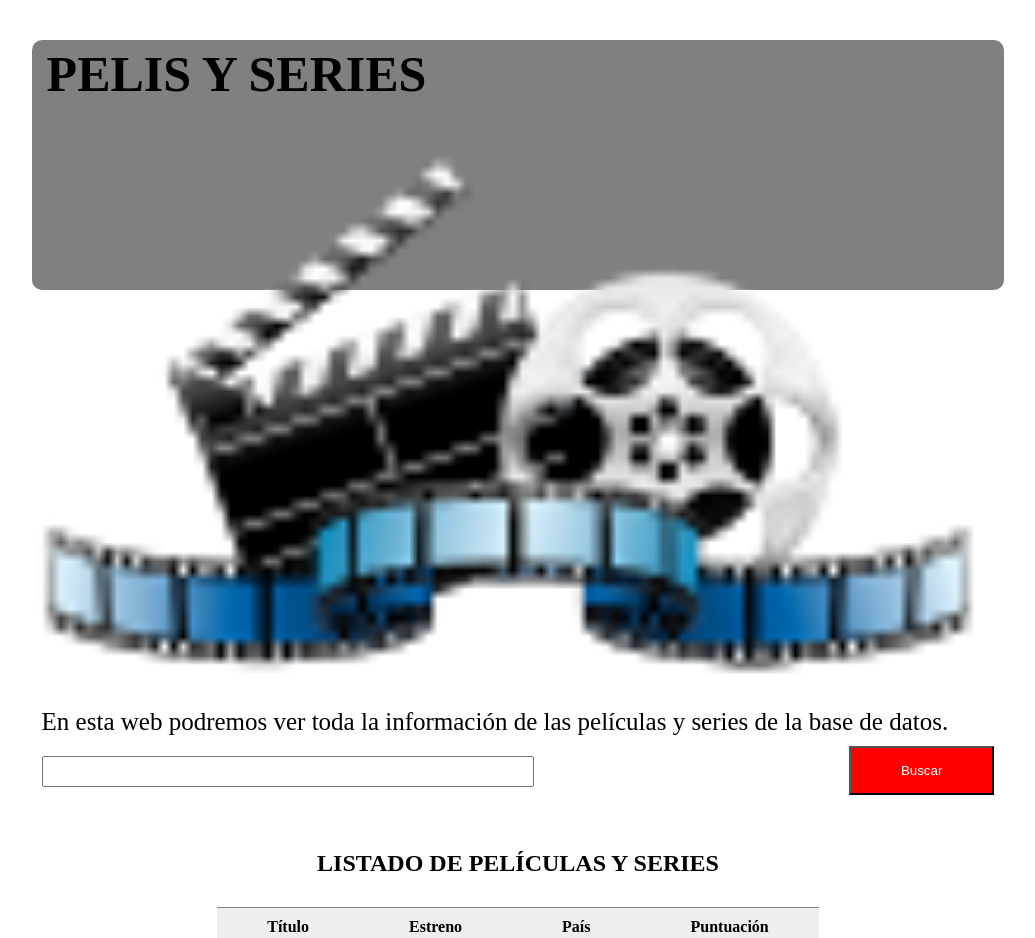
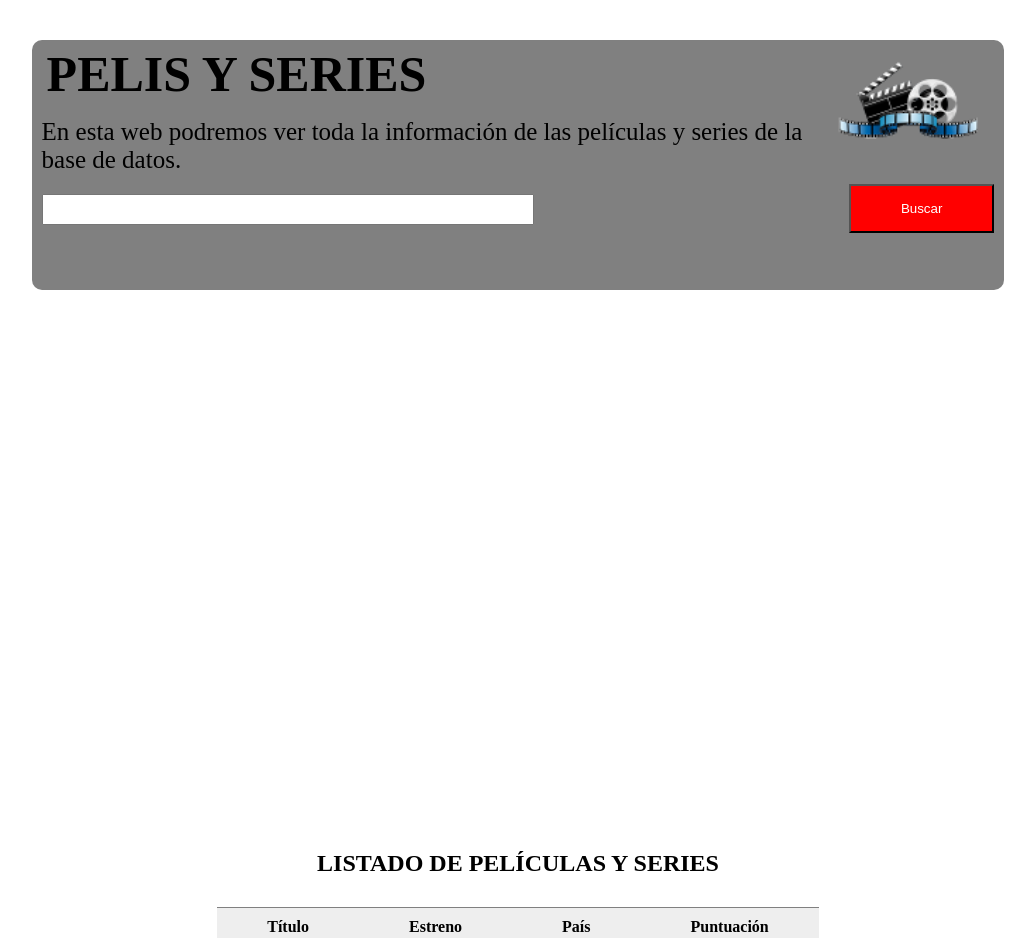
Before and after one commit to dblancoformacion/ivan_pelis, a PHP site: page / in a window 1280 px wide. Shown: the top 938 px of the page, without its empty margins (122-1157 px from the left). Run offline with PHP 8.4, Linux system fonts and the light colour scheme; data that the repository does not hold is empty.

Commit message:
Novedades y src

```diff
--- a/css/index.css
+++ b/css/index.css
@@ -45,7 +45,7 @@ header p{
 }
 header img{
 	margin: 10px;
-	width: 100%;
+	width: 15%;
 	float: right;
 }
 .content{
```
